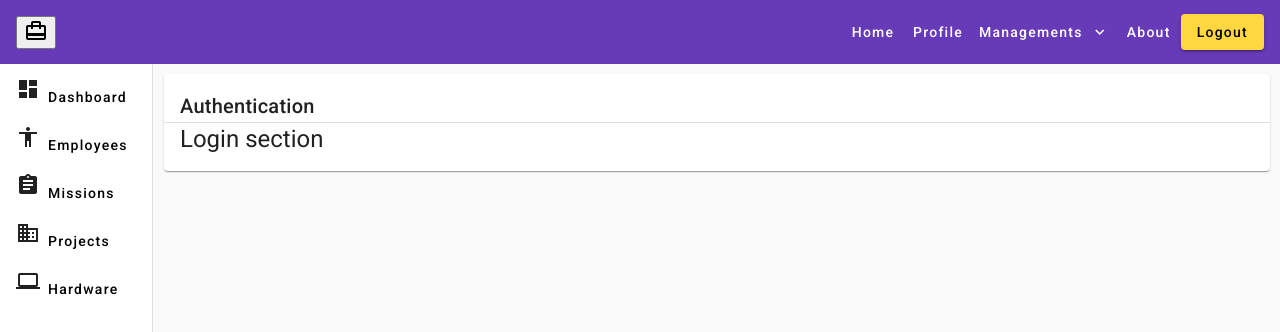
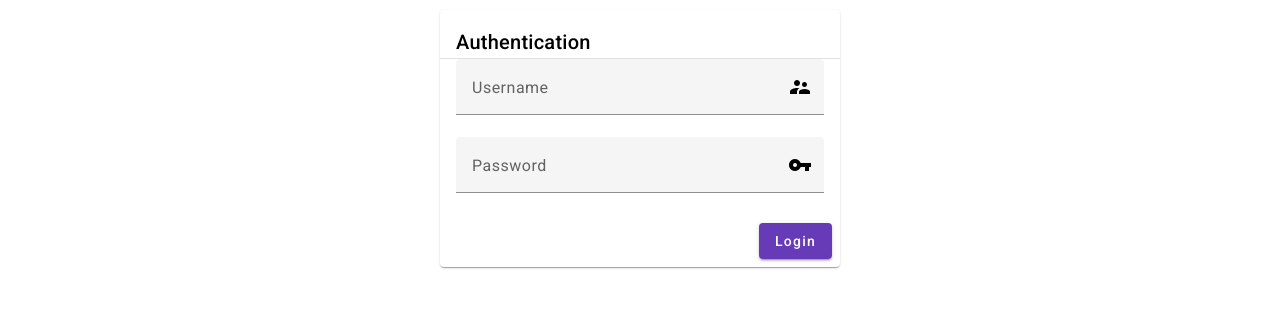
Before and after one commit to Bill29200/TasksManager2FrontEndAngularMaterials, an Angular app: page /login in a window 1280 px wide. Shown: the top 332 px of the page. Built offline with nearby package versions, Linux system fonts and the light colour scheme.

Commit message:
authentication interface

```diff
--- a/src/app/app.component.html
+++ b/src/app/app.component.html
@@ -1 +1 @@
-<app-admin-template></app-admin-template>
+<router-outlet></router-outlet>
--- a/src/app/components/login/login.component.html
+++ b/src/app/components/login/login.component.html
@@ -1,12 +1,23 @@
 <div class="container">
-  <mat-card>
+  <mat-card class="login-form">
     <mat-card-header>
       <mat-card-title>Authentication</mat-card-title>
-
     </mat-card-header>
     <mat-divider></mat-divider>
     <mat-card-content>
-      <h1>Login section</h1>
+      <mat-form-field appearance="fill">
+        <mat-label>Username </mat-label>
+        <input matInput >
+        <mat-icon matSuffix>supervisor_account</mat-icon>
+      </mat-form-field>
+      <mat-form-field appearance="fill">
+        <mat-label>Password </mat-label>
+        <input matInput type="password" >
+        <mat-icon matSuffix>vpn_key</mat-icon>
+      </mat-form-field>
     </mat-card-content>
+    <mat-card-actions align="end">
+      <button  mat-raised-button color="primary">Login</button>
+    </mat-card-actions>
   </mat-card>
 </div>
--- a/src/app/components/login/login.component.scss
+++ b/src/app/components/login/login.component.scss
@@ -1,3 +1,9 @@
-.expl {
-background-color: brown;
+mat-form-field{
+ display:block;
 }
+
+.login-form{
+ width:400px;
+ flex:auto;
+ margin:auto;
+}
```
Also changed, not shown: src/app/app.module.ts (+8 -1 lines).
